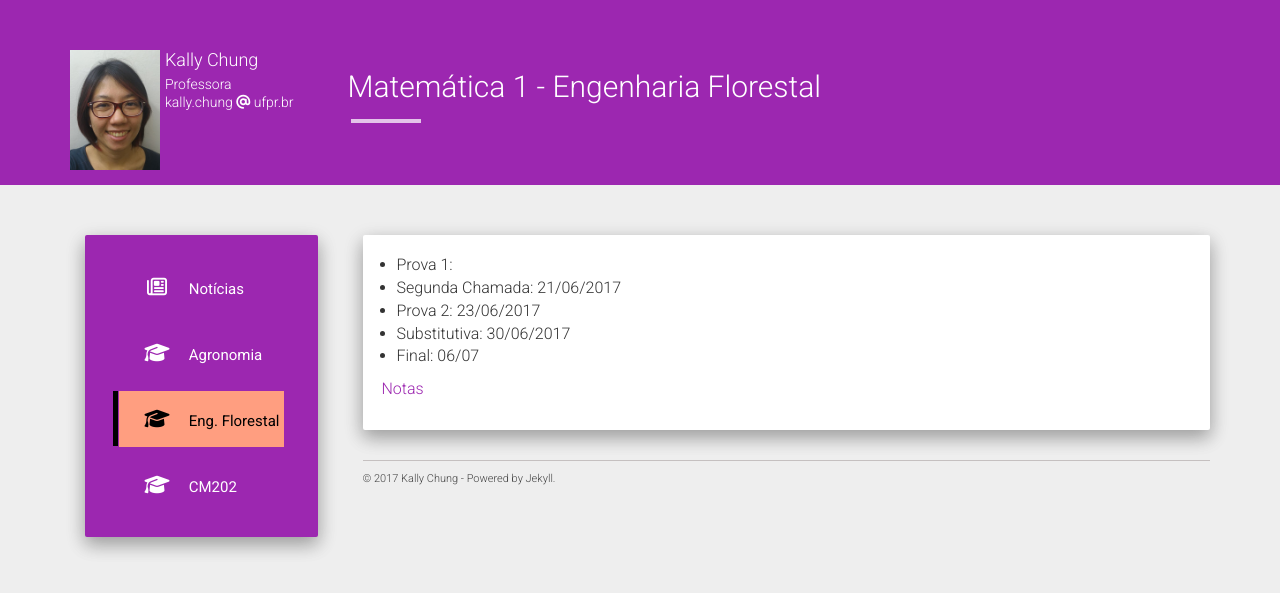
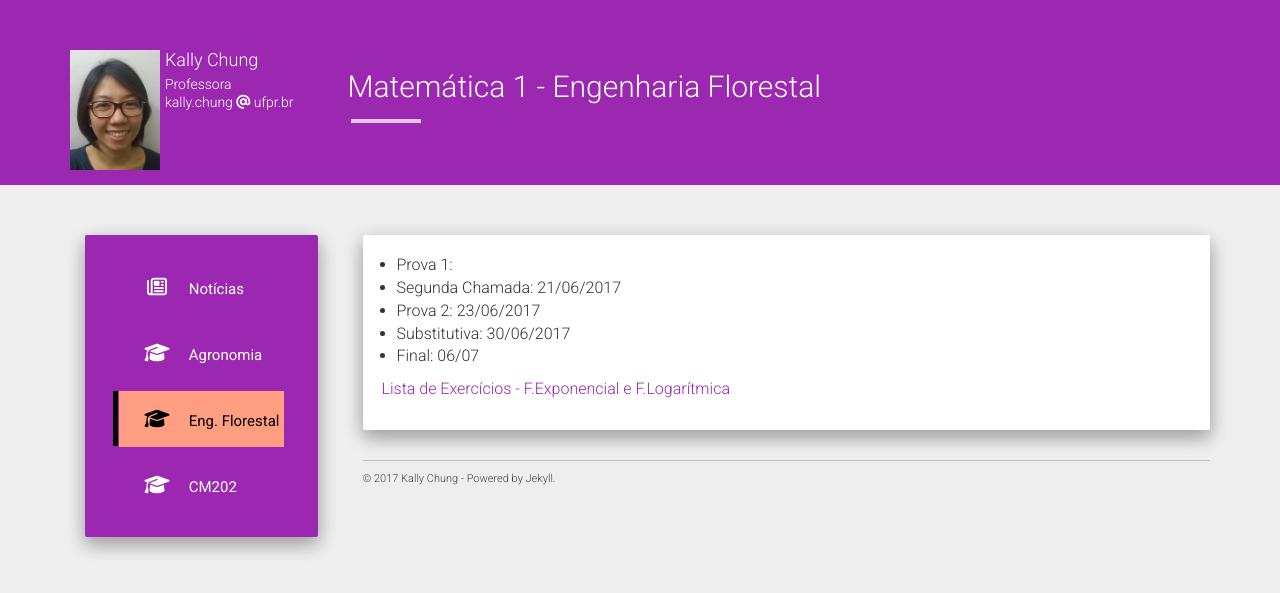
Before and after one commit to chunggnuhc/chunggnuhc.github.io, a Jekyll site: the page built from engflor.md, in a window 1280 px wide. Shown: the top 593 px of the page. Built offline with Jekyll 4.4.1, drawn with Linux system fonts in a browser that asks for light colours; nearby versions of some CDN libraries.

Commit message:
Lista de exercicios FExp e FLog adicionada

```diff
--- a/engflor.md
+++ b/engflor.md
@@ -10,4 +10,4 @@ permalink: /engflor/
 - Substitutiva: 30/06/2017
 - Final: 06/07
 
-[Notas](engflor-notas.pdf)
+[Lista de Exercícios - F.Exponencial e F.Logarítmica](/disciplinas/listaExp-Log.pdf)
```
